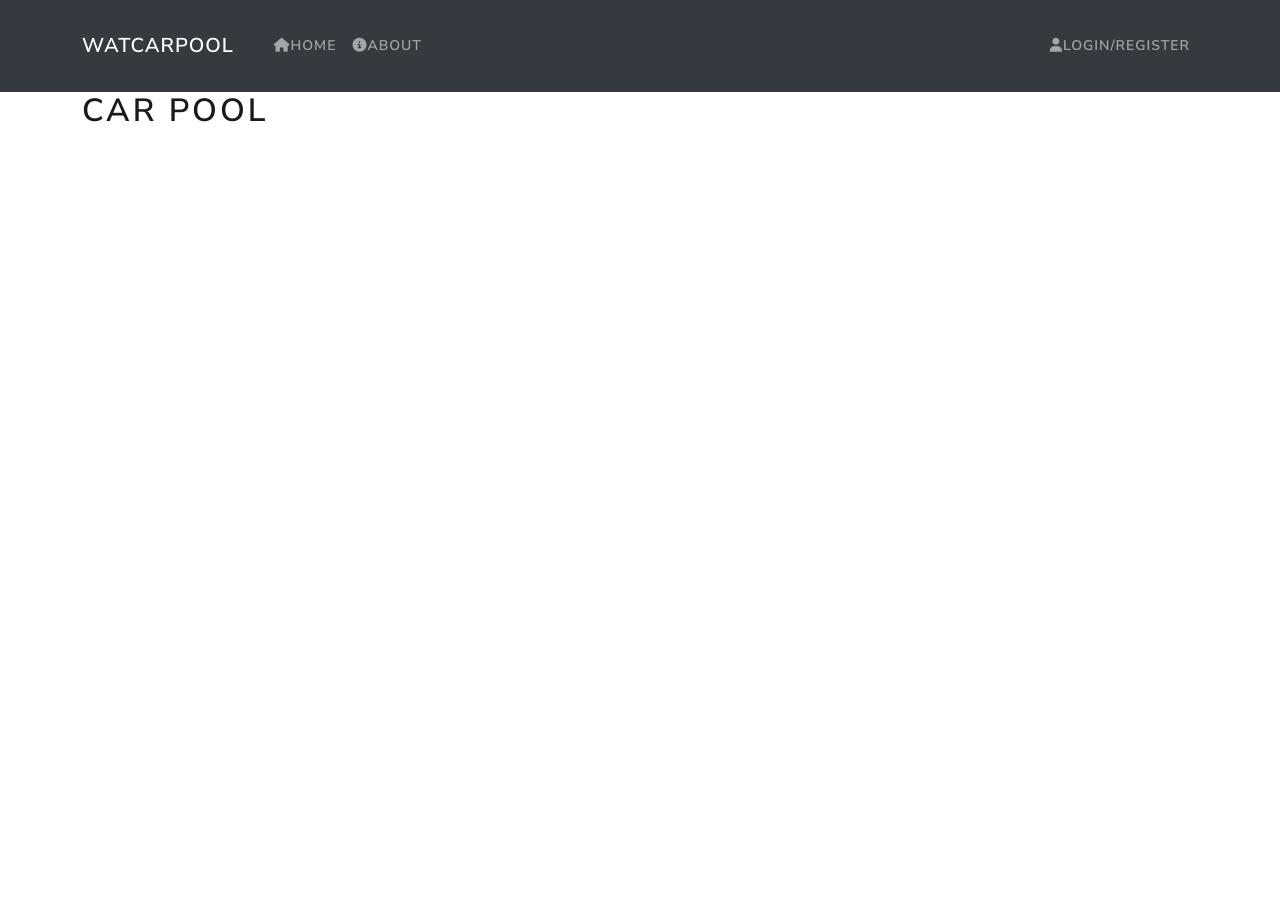
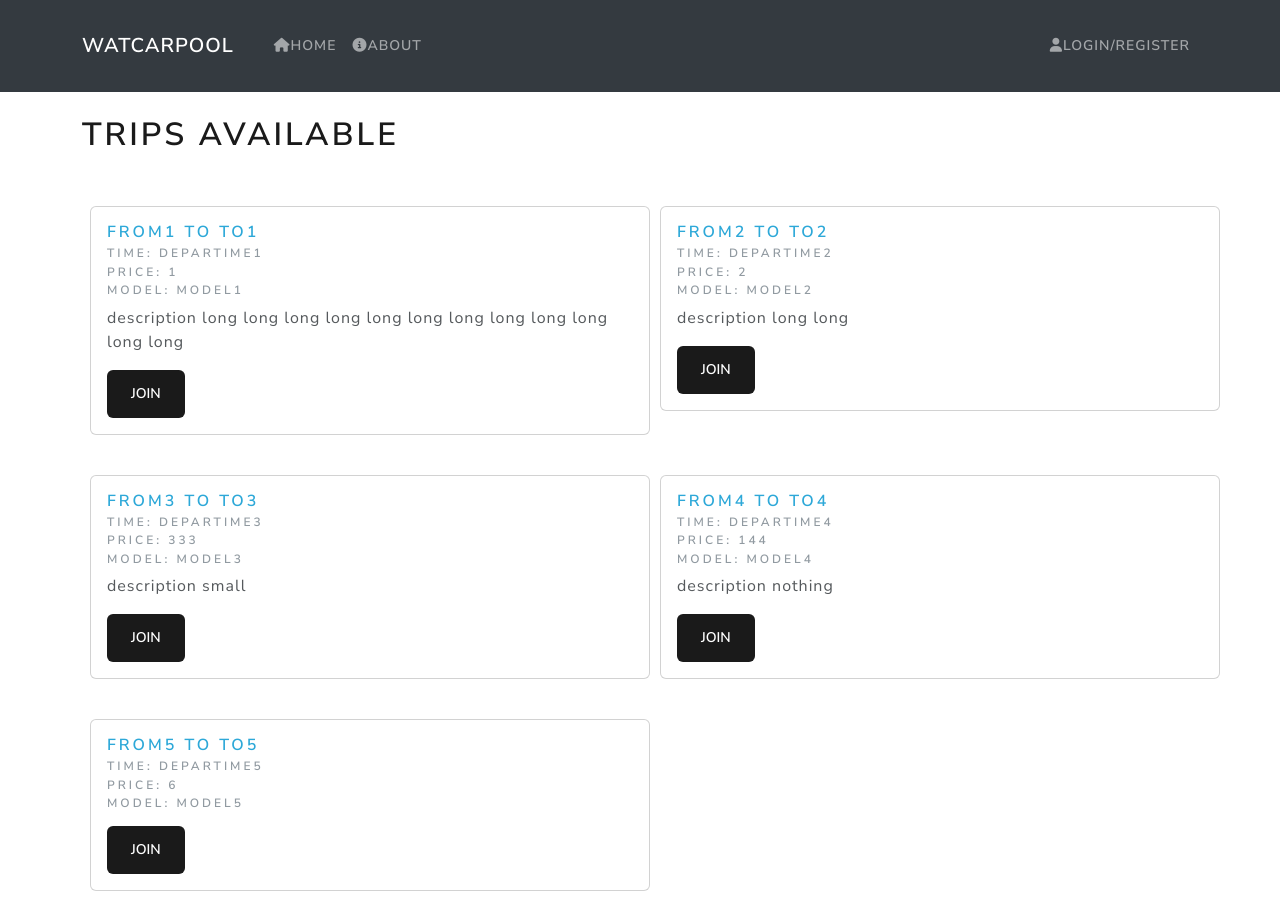
Before and after one commit to kevin21jin/WatCarPool, a React (Create React App) app in the folder client/my-app/: page / in a window 1280 px wide. Before the commit the page ends 800 px from the top, so only its background shows below. Built offline with nearby package versions, Linux system fonts and the light colour scheme.

Commit message:
add trip card

```diff
--- a/client/my-app/src/cars.js
+++ /dev/null
@@ -1,82 +0,0 @@
-const cars = [
-    {
-      _id: '1',
-      name: 'Airpods Wireless Bluetooth Headphones',
-      image: '/images/1.jpg',
-      description:
-        'Bluetooth technology lets you connect it with compatible devices wirelessly High-quality AAC audio offers immersive listening experience Built-in microphone allows you to take calls while working',
-      brand: 'Apple',
-      category: 'Electronics',
-      price: 89.99,
-      countInStock: 10,
-      rating: 4.5,
-      numReviews: 12,
-    },
-    {
-      _id: '2',
-      name: 'iPhone 11 Pro 256GB Memory',
-      image: '/images/2.jpg',
-      description:
-        'Introducing the iPhone 11 Pro. A transformative triple-camera system that adds tons of capability without complexity. An unprecedented leap in battery life',
-      brand: 'Apple',
-      category: 'Electronics',
-      price: 599.99,
-      countInStock: 7,
-      rating: 4.0,
-      numReviews: 8,
-    },
-    {
-      _id: '3',
-      name: 'Cannon EOS 80D DSLR Camera',
-      image: '/images/3.jpg',
-      description:
-        'Characterized by versatile imaging specs, the Canon EOS 80D further clarifies itself using a pair of robust focusing systems and an intuitive design',
-      brand: 'Cannon',
-      category: 'Electronics',
-      price: 929.99,
-      countInStock: 5,
-      rating: 3,
-      numReviews: 12,
-    },
-    {
-      _id: '4',
-      name: 'Sony Playstation 4 Pro White Version',
-      image: '/images/4.jpg',
-      description:
-        'The ultimate home entertainment center starts with PlayStation. Whether you are into gaming, HD movies, television, music',
-      brand: 'Sony',
-      category: 'Electronics',
-      price: 399.99,
-      countInStock: 11,
-      rating: 5,
-      numReviews: 12,
-    },
-    {
-      _id: '5',
-      name: 'Logitech G-Series Gaming Mouse',
-      image: '/images/5.jpg',
-      description:
-        'Get a better handle on your games with this Logitech LIGHTSYNC gaming mouse. The six programmable buttons allow customization for a smooth playing experience',
-      brand: 'Logitech',
-      category: 'Electronics',
-      price: 49.99,
-      countInStock: 7,
-      rating: 3.5,
-      numReviews: 10,
-    },
-    {
-      _id: '6',
-      name: 'Amazon Echo Dot 3rd Generation',
-      image: '/images/6.jpg',
-      description:
-        'Meet Echo Dot - Our most popular smart speaker with a fabric design. It is our most compact smart speaker that fits perfectly into small space',
-      brand: 'Amazon',
-      category: 'Electronics',
-      price: 29.99,
-      countInStock: 0,
-      rating: 4,
-      numReviews: 12,
-    },
-  ]
-
-  export default cars
--- a/client/my-app/src/components/Car.jsx
+++ /dev/null
@@ -1,14 +0,0 @@
-import React from 'react'
-import {Card} from 'react-bootstrap'
-
-const Car = ({car}) => {
-  return (
-    <Card className='my-1 p-2 rounded'>
-      <a href= {`/car/${car._id}`}>
-        <Card.Img src={car.image} variant = "top"/>
-      </a>
-    </Card>
-  )
-}
-
-export default Car
--- a/client/my-app/src/components/PassengerTrip.jsx
+++ b/client/my-app/src/components/PassengerTrip.jsx
@@ -1,13 +1,20 @@
 import React from 'react'
-import { Card, Typography} from '@mui/material'
+import {Card, Button} from 'react-bootstrap'
 
 const PassengerTrip = ({trip}) => {
   return (
     <>
-        <Card>
-            <Typography variant="h5" component="div">
-                {trip.from}
-            </Typography>
+        <Card style={{ width: '35rem'}} className="rounded">
+            <Card.Body>
+              <Card.Title style={{color: "#2DA8D8FF"}}>{trip.from} to {trip.to}</Card.Title>
+              <Card.Subtitle className="mb-2 text-muted">Time: {trip.dapartTime}</Card.Subtitle>
+              <Card.Subtitle className="mb-2 text-muted">Price: {trip.price}</Card.Subtitle>
+              <Card.Subtitle className="mb-2 text-muted">Model: {trip.model}</Card.Subtitle>
+              <Card.Text>
+              {trip.description}
+              </Card.Text>
+              <Button variant="primary" className="rounded">Join</Button>
+            </Card.Body>
         </Card>
     </>
   )
--- a/client/my-app/src/fakeTrips.js
+++ b/client/my-app/src/fakeTrips.js
@@ -3,40 +3,46 @@ const fakeTrips = [
         from: "from1",
         to: "to1",
         dapartTime: "departime1",
-        price: 10.00,
+        price: 1.00,
         model: "model1",
         capacity: "capacity1",
+        description: "description long long long long long long long long long long long long"
     },
     {
         from: "from2",
         to: "to2",
         dapartTime: "departime2",
-        price: 10.00,
+        price: 2.00,
         model: "model2",
         capacity: "capacity2",
+        description: "description long long"
     },
     {
         from: "from3",
         to: "to3",
         dapartTime: "departime3",
-        price: 10.00,
+        price: 333.00,
         model: "model3",
         capacity: "capacity3",
+        description: "description small"
     },
     {
         from: "from4",
         to: "to4",
         dapartTime: "departime4",
-        price: 10.00,
+        price: 144.00,
         model: "model4",
         capacity: "capacity4",
+        description: "description nothing"
     },
     {
         from: "from5",
         to: "to5",
         dapartTime: "departime5",
-        price: 10.00,
+        price: 6.00,
         model: "model5",
         capacity: "capacity5",
     }
 ]
+
+export default fakeTrips
--- a/client/my-app/src/pages/Home.jsx
+++ b/client/my-app/src/pages/Home.jsx
@@ -1,18 +1,18 @@
 import React from 'react'
 import {Row, Col} from 'react-bootstrap'
-import cars from '../cars'
 import fakeTrips from '../fakeTrips'
-import Car from '../components/Car'
 import PassengerTrip from '../components/PassengerTrip'
 
 export const Home = () => {
   return (
     <>
-    <h1>Car Pool</h1>
+    <br/>
+    <h1>Trips Available</h1>
+    <br/>
     <Row>
-      {cars.map((car) => (
-      <Col sm={10} md ={110} lg ={10} xl={5}>
-          <PassengerTrip trip = {fakeTrips}/>
+      {fakeTrips.map((trip) => (
+      <Col sm={10} md ={110} lg ={10} xl={6} style={{padding: 20}}>
+          <PassengerTrip trip = {trip}/>
       </Col>
       ))}
     </Row>
```
